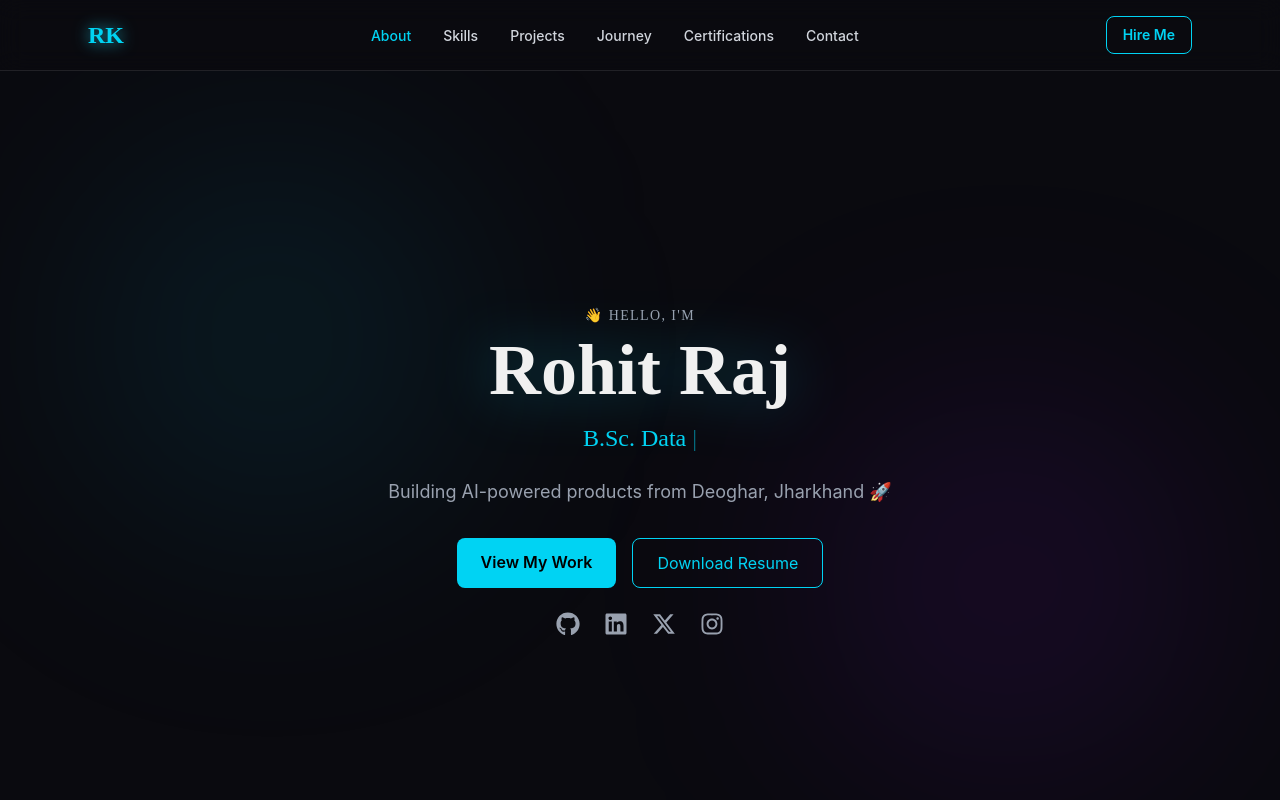
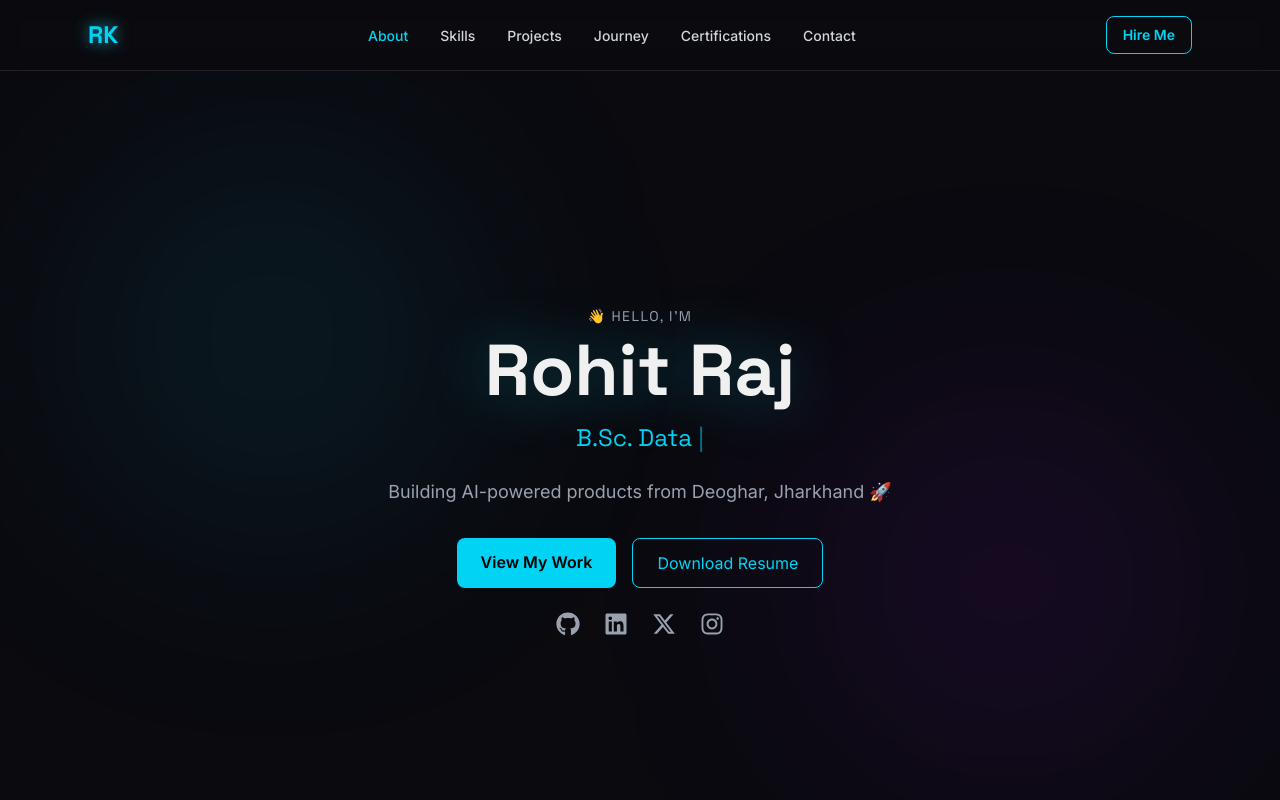
Before and after one commit to rohitraj-dev/portfolio, a React app: page / in a window 1280 px wide. Shown: the top 800 px of the page. Built offline with nearby package versions, Linux system fonts and the light colour scheme; the HTML template or start-up script is replaced by a standard one.

Commit message:
fix: move Google Fonts import to top of index.css

```diff
--- a/src/index.css
+++ b/src/index.css
@@ -1,5 +1,5 @@
+@import url("https://fonts.googleapis.com/css2?family=Inter:wght@400;500;600;700&family=Space+Grotesk:wght@400;500;600;700&display=swap");
 @import "tailwindcss";
-@import url("https://fonts.googleapis.com/css2?family=Inter:wght@400;500;600;700&family=Space+Grotesk:wght@400;500;600;700&display=swap");
 
 :root {
   --color-bg: #0a0a0f;
```
